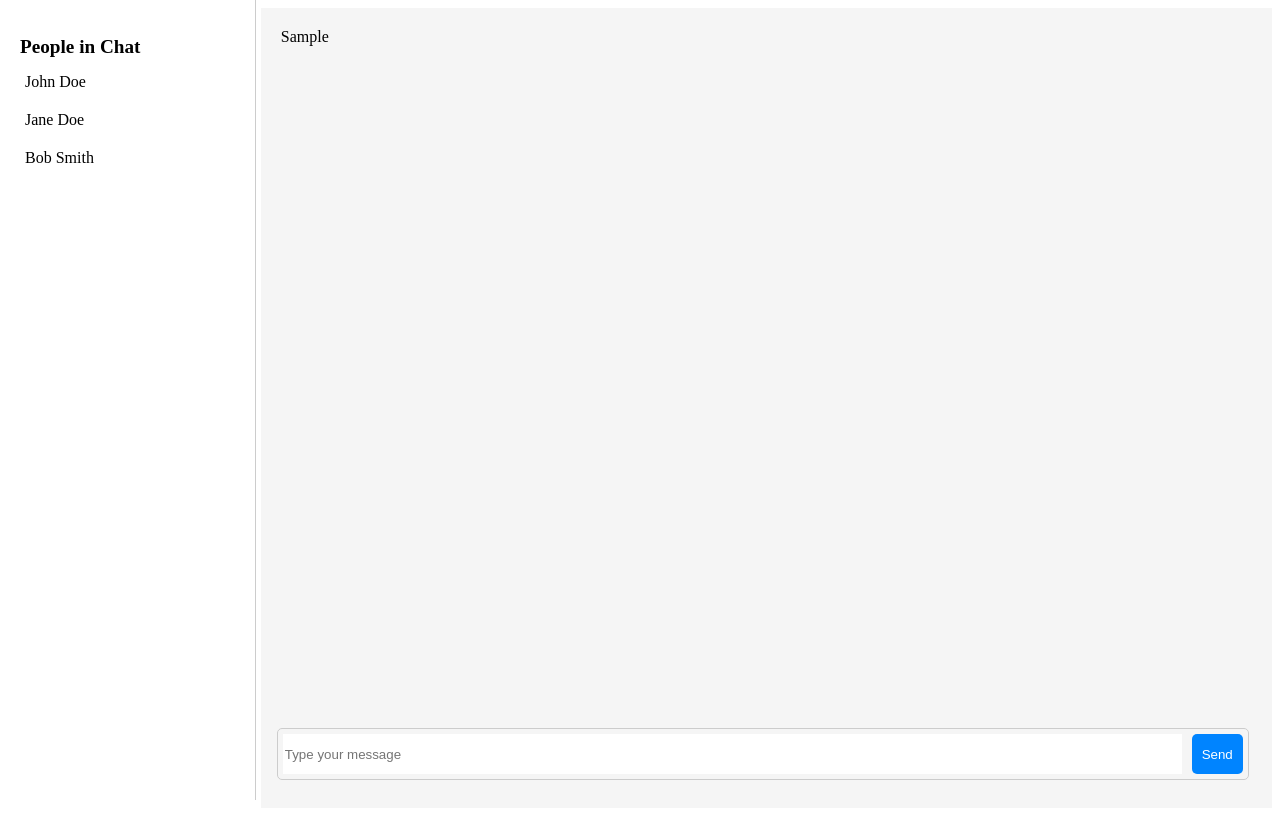
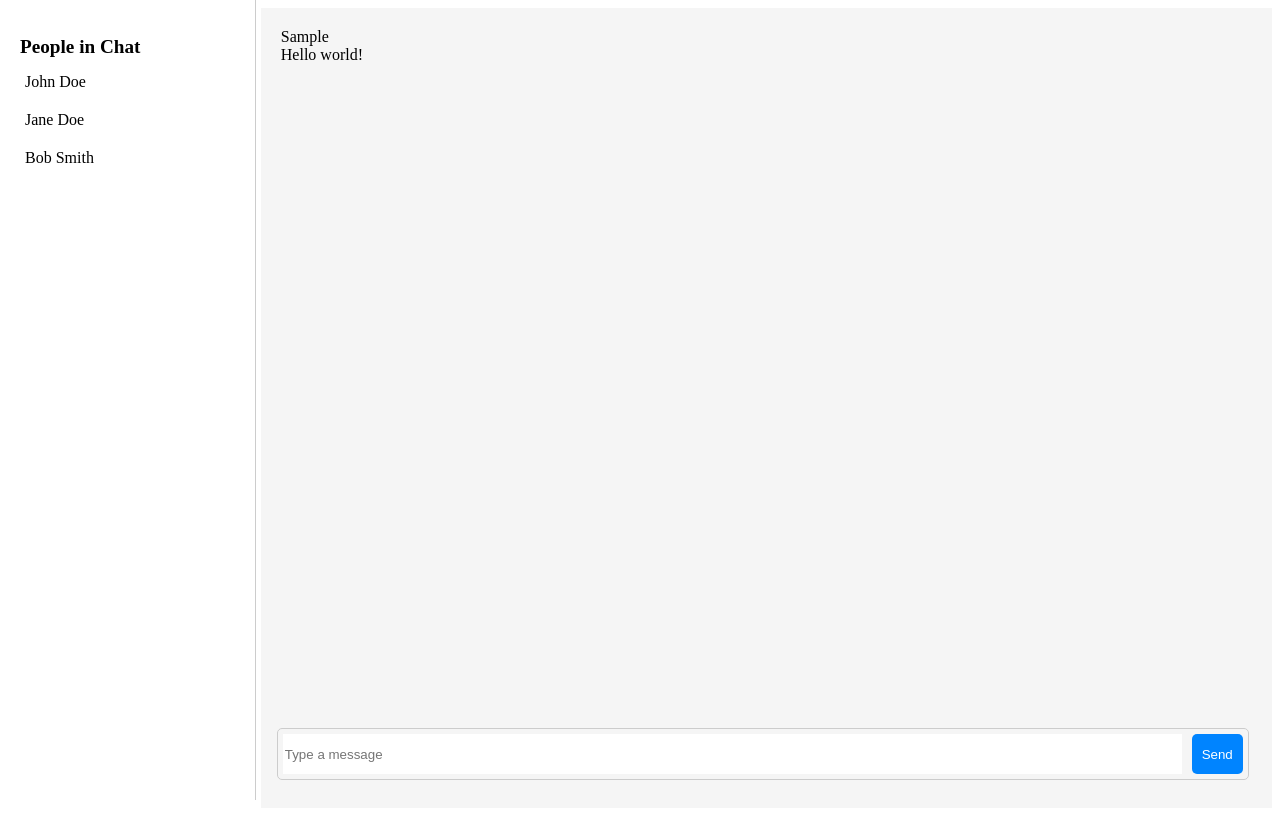
Before and after one commit to RozeSullatui/voicevox_hackthon, a React (Create React App) app: page / in a window 1280 px wide. Both pictures are taken after typing "Sample" into the empty fields and a click on the button "Send". Built offline with nearby package versions, Linux system fonts and the light colour scheme.

Commit message:
add_code

```diff
--- a/src/App.js
+++ b/src/App.js
@@ -1,5 +1,3 @@
-
-
 import React, { useState } from 'react';
 import { Sidebar } from './components/Sidebar';
 import { MessageList } from './components/MessageList';
@@ -8,20 +6,105 @@ import './styles.css';
 
 export const App = () => {
   const [messages, setMessages] = useState([]);
+  const [showAutoReply, setShowAutoReply] = useState(false);
 
   const handleSendMessage = (text) => {
-    const newMessage = { text };
-    setMessages([...messages, newMessage]);
+    if (text !== '') {
+      const newMessage = { text };
+      setMessages([...messages, newMessage]);
+
+      setTimeout(() => {
+        const autoReply = { text: 'Hello world!' };
+        setMessages(prevMessages => [...prevMessages, autoReply]);
+        setShowAutoReply(true);
+      }, 1000);
+    }
   };
 
   return (
     <div className="app">
       <Sidebar />
-      <MessageList messages={messages} />
+      <MessageList messages={messages} showAutoReply={showAutoReply} />
       <ChatInput onSendMessage={handleSendMessage} />
     </div>
   );
 };
+
+
+
+// import React, { useState } from 'react';
+// import { Sidebar } from './components/Sidebar';
+// import { MessageList } from './components/MessageList';
+// import { ChatInput } from './components/Input';
+// import './styles.css';
+
+// export const App = () => {
+//   const [textMessages, setTextMessages] = useState([]);
+//   const [showAutoReply, setShowAutoReply] = useState(false);
+
+//   const handleSendMessage = (text) => {
+//     if (text !== '') {
+//       setTextMessages([...textMessages, text]);
+//       setShowAutoReply(true);
+
+//       setTimeout(() => {
+//         const autoReply = 'hello world';
+//         setTextMessages([...textMessages, autoReply]);
+//       }, 1000);
+//     }
+//   };
+
+//   return (
+//     <div className="app">
+//       <Sidebar />
+//       <MessageList messages={{ showAutoReply }} textMessages={textMessages} />
+//       <ChatInput onSendMessage={handleSendMessage} />
+//     </div>
+//   );
+// };
+
+
+
+
+
+
+
+
+
+// export const App = () => {
+//   const [messages, setMessages] = useState([]);
+//   const [showAutoReply, setShowAutoReply] = useState(false); // 初期値をfalseに設定
+
+
+// const handleSendMessage = (text) => {
+//     if (text !== '') {
+//       const newMessage = {
+//         id: messages.length + 1, // IDを追加
+//         text,
+//         timestamp: new Date().getTime() // 送信時刻を追加
+//       };
+//       setMessages([...messages, newMessage]);
+
+//       setTimeout(() => {
+//         const autoReply = {
+//           id: messages.length + 2, // IDを追加
+//           text: 'hello world',
+//           timestamp: new Date().getTime() // 送信時刻を追加
+//         };
+//         setMessages([...messages, autoReply]);
+//         setShowAutoReply(true);
+//       }, 1000);
+//     }
+//   };
+
+//   return (
+//     <div className="app">
+//       <Sidebar />
+//       <MessageList messages={messages} showAutoReply={showAutoReply}/>
+//       <ChatInput onSendMessage={handleSendMessage} />
+//     </div>
+//   );
+// };
 
 
 
--- a/src/components/Input.jsx
+++ b/src/components/Input.jsx
@@ -1,99 +1,58 @@
-// import React, { useState } from 'react';
-// import '../styles.css'
-
 import React, { useState } from 'react';
-import '../styles.css';
+import '../styles.css'
 
 export const ChatInput = ({ onSendMessage }) => {
-  const [messageText, setMessageText] = useState('');
+  const [text, setText] = useState("");
 
-  const handleTextChange = (e) => {
-    setMessageText(e.target.value);
+  const handleSubmit = (e) => {
+    e.preventDefault();
+    onSendMessage(text);
+    setText("");
   };
 
-  const handleSendMessage = () => {
-    if (messageText) {
-      onSendMessage(messageText);
-      setMessageText('');
-    }
+  const handleChange = (e) => {
+    setText(e.target.value);
   };
 
   return (
-        <div className="chat-input">
+    <form onSubmit={handleSubmit} className="chat-input">
       <input
         type="text"
-        placeholder="Type your message"
-        value={messageText}
-      onChange={handleTextChange}
+        value={text}
+        onChange={handleChange}
+        placeholder="Type a message"
       />
-      <button onClick={handleSendMessage}>Send</button>
-    </div>
+      <button type="submit">Send</button>
+    </form>
   );
 };
 
-
+// import React, { useState } from 'react';
+// import '../styles.css';
 
 // export const ChatInput = ({ onSendMessage }) => {
-//   const [message, setMessage] = useState('');
+//   const [messageText, setMessageText] = useState('');
 
-//   const handleChange = (e) => {
-//     setMessage(e.target.value);
+//   const handleTextChange = (e) => {
+//     setMessageText(e.target.value);
 //   };
 
-//   const handleKeyDown = (e) => {
-//     if (e.key === 'Enter' && message.trim() !== '') {
-//       onSendMessage(message);
-//       setMessage('');
-//     }
-//   };
-
-//   const handleClick = () => {
-//     if (message.trim() !== '') {
-//       onSendMessage(message);
-//       setMessage('');
+//   const handleSendMessage = () => {
+//     if (messageText) {
+//       onSendMessage(messageText);
+//       setMessageText('');
 //     }
 //   };
 
 //   return (
-//     <div className="chat-input">
+//         <div className="chat-input">
 //       <input
 //         type="text"
 //         placeholder="Type your message"
-//         value={message}
-//         onChange={handleChange}
-//         onKeyDown={handleKeyDown}
+//         value={messageText}
+//       onChange={handleTextChange}
 //       />
-//       <button onClick={handleClick}>Send</button>
+//       <button onClick={handleSendMessage}>Send</button>
 //     </div>
 //   );
 // };
-
-
-// export function ChatInput(props) {
-//   const [message, setMessage] = useState('');
-
-//   const handleChange = (event) => {
-//     setMessage(event.target.value);
-//   };
-
-//   const handleSubmit = (event) => {
-//     event.preventDefault();
-//     // props.onSendMessageが定義されていることを確認して、それを呼び出す
-//     if (props.onSendMessage) {
-//       props.onSendMessage(message);
-//     }
-//     setMessage(''); // メッセージの入力欄を空にする
-//   };
-
-//   return (
-//     <form onSubmit={handleSubmit} className="chat-input">
-//       <input
-//         type="text"
-//         placeholder="Type a message..."
-//         value={message}
-//         onChange={handleChange}
-//       />
-//       <button type="submit">Send</button>
-//     </form>
-//   );
-// }
--- a/src/components/Message.jsx
+++ b/src/components/Message.jsx
@@ -2,14 +2,27 @@
 import React from 'react';
 import '../styles.css'
 
- export const Message = ({ message }) => {
+export const Message = ({ message, className }) => {
+  const { text, isUser } = message;
   return (
-    <div className="message">
-      <div>{message.text}</div>
+    <div className={`message ${className} ${isUser ? 'right' : 'left'}`}>
+      <div>{text}</div>
     </div>
   );
+};
 
-};
+
+
+
+// export const Message = ({ message }) => {
+//   return (
+//     <div className="message" key={message.id}> {/* keyプロパティにIDを指定 */}
+//       <div className="message-text">{message.text}</div>
+//       <div className="message-time">{new Date(message.timestamp).toLocaleString()}</div> {/* 送信時刻を表示 */}
+//     </div>
+//   );
+// };
+
 
 
 
--- a/src/components/MessageList.jsx
+++ b/src/components/MessageList.jsx
@@ -1,13 +1,97 @@
-import React from 'react';
+import React, { useState } from 'react';
 import { Message } from './Message';
 import '../styles.css';
 
 export const MessageList = ({ messages }) => {
+  const [textMessages, setTextMessages] = useState([]);
+  const [showAutoReply, setShowAutoReply] = useState(false);
+
+  const handleSendMessage = (text) => {
+    if (text !== '') {
+      const newMessage = { text };
+      setTextMessages((prevMessages) => [...prevMessages, newMessage]);
+
+      setTimeout(() => {
+        const autoReply = { text: 'Hello world!' };
+        setShowAutoReply(true);
+        setTextMessages((prevMessages) => [...prevMessages, autoReply]);
+        setTimeout(() => {
+          setShowAutoReply(false);
+        }, 1000);
+      }, 1000);
+    }
+  };
+
   return (
     <div className="message-list">
       {messages.map((message, index) => (
-        <Message key={index} message={message} />
+        <Message key={index} message={message} className="right" />
+      ))}
+      {showAutoReply && (
+        <Message message={{ text: "Hello world!" }} className="left" />
+      )}
+      {textMessages.map((message, index) => (
+        <div key={index} className={`text-message ${index % 2 === 0 ? 'right' : 'left'}`}>
+          <Message message={{ text: message }} className={index % 2 === 0 ? 'right' : 'left'} />
+        </div>
       ))}
     </div>
   );
 };
+
+
+
+
+
+
+
+
+
+// export const MessageList = ({ messages }) => {
+//   const [showAutoReply, setShowAutoReply] = useState(false);
+
+//   const handleSendMessage = (text) => {
+//     if (text !== "") {
+//       const newMessage = { text };
+//       setMessages([...messages, newMessage]);
+
+//       setTimeout(() => {
+//         const autoReply = { text: "Hello world!" };
+//         setMessages([...messages, autoReply]);
+//         setShowAutoReply(true);
+//       }, 1000);
+//     }
+//   };
+
+//   return (
+//     <div className="message-list">
+//       {messages.map((message, index) => (
+//         <Message key={index} message={message} />
+//       ))}
+//       {showAutoReply && (
+//         <div className="message">
+//           <div>Hello world!</div>
+//         </div>
+//       )}
+//     </div>
+//   );
+// };
+
+
+// export const MessageList = ({ messages }) => {
+
+//    const [showAutoReply, setShowAutoReply] = useState(false);
+
+//   return (
+//   <div className="message-list">
+//     {messages.map((message, index) => (
+//       <Message key={index} message={message} />
+//     ))}
+//     {showAutoReply && (
+//       <div className="message">
+//         <div>Hello world!</div>
+//       </div>
+//     )}
+//   </div>
+// );
+// };
--- a/src/styles.css
+++ b/src/styles.css
@@ -113,6 +113,26 @@
   box-sizing: border-box;
 }
 
-.message{
+.text-message {
+  display: flex;
+  flex-direction: column;
+  background-color: #f2f2f2;
+  padding: 10px;
+  margin-bottom: 10px;
+  border-radius: 10px;
+  width: 50%;
+}
 
+.text-message.right {
+  align-self: flex-end;
+  background-color: blue;
+  color: white;
 }
+
+.text-message.left {
+  background-color: #f2f2f2;
+}
+
+.text-message:last-child {
+  margin-bottom: 0;
+}
```
